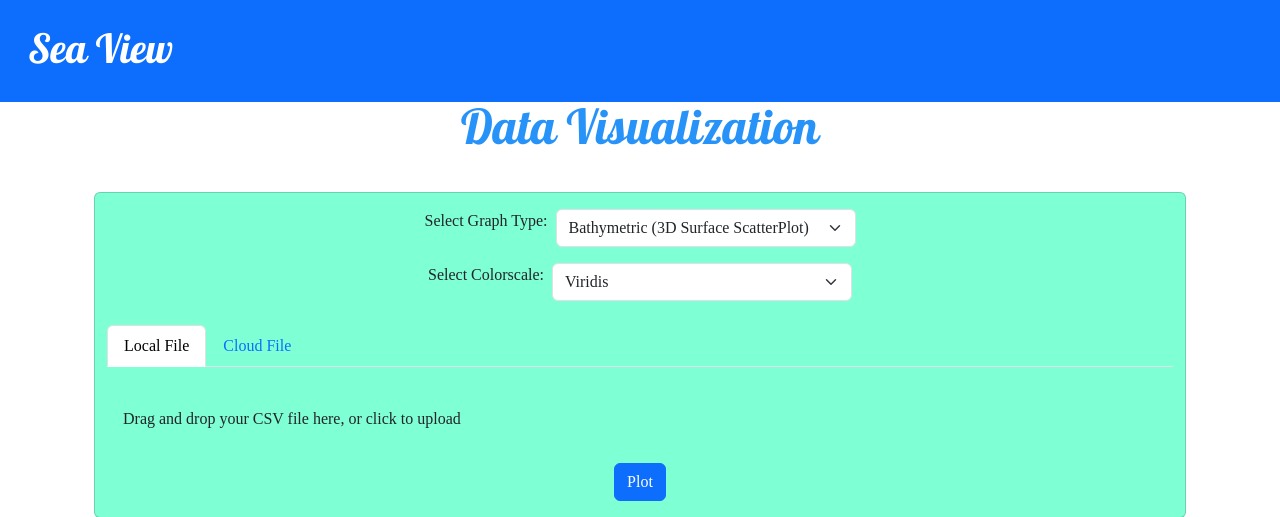
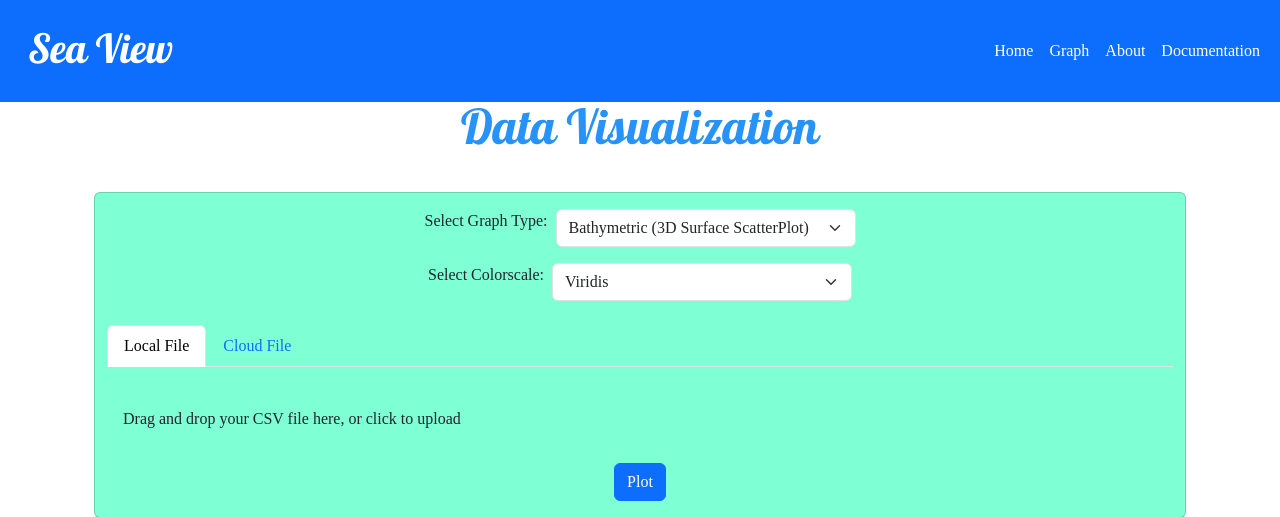
Before and after one commit to janbadillo/marine-data-visualizer, a Flask app: page /graph in a window 1280 px wide; the page is wider, and only the part inside the window is pictured. Shown: the top 517 px of that part. Run offline with Flask 3, Linux system fonts and the light colour scheme; data that the repository does not hold is empty; some libraries are stand-ins or nearby versions.

Commit message:
Refactor navbar alignment by changing padding to use Bootstrap's margin utility

```diff
--- a/application/templates/layout.html
+++ b/application/templates/layout.html
@@ -54,7 +54,7 @@
                 <span class="navbar-toggler-icon"></span>
               </button>
               <div class="collapse navbar-collapse" id="navbarText">
-                <ul class="navbar-nav ml-auto mb-2 mb-lg-0" style="padding-left: 85rem;">
+                <ul class="navbar-nav ms-auto mb-2 mb-lg-0">
                   <li class="nav-item">
                     <a class="nav-link text-white" href="/">Home</a>
                   </li>
```
